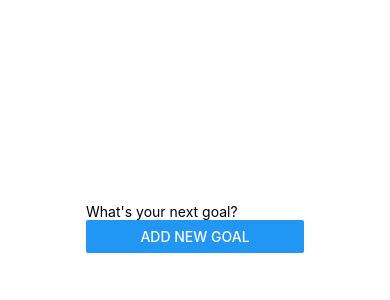
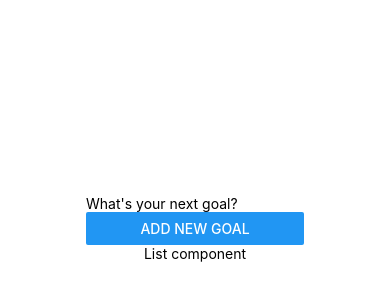
Before and after one commit to annaszalkiewicz/my-goals-app, a React Native app: screen / in a window 390 px wide. Shown: the part 194-494 px from the top of the page. Built offline with nearby package versions, Linux system fonts and the light colour scheme.

Commit message:
Create List component

```diff
--- a/App.js
+++ b/App.js
@@ -2,6 +2,7 @@ import React, { useState } from 'react';
 import { StyleSheet, View } from 'react-native';
 
 import Form from './components/Form';
+import List from './components/List';
 
 const App = () => {
 
@@ -24,6 +25,7 @@ const App = () => {
       onSubmit={submitHandler}
       newGoal={newGoal}
       />
+      <List />
     </View>
   );
 }
--- /dev/null
+++ b/components/List.js
@@ -0,0 +1,12 @@
+import React from 'react';
+import { View, Text } from 'react-native';
+
+const List = () => {
+  return (
+    <View>
+      <Text>List component</Text>
+    </View>
+  )
+}
+
+export default List;
```
